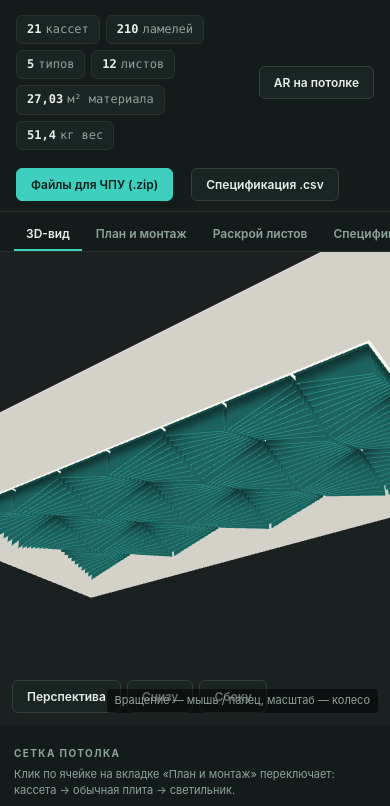
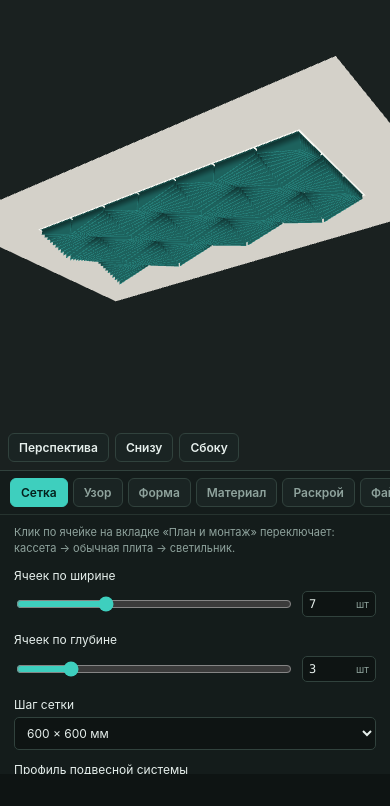
Before and after one commit to Vashevich/FETR, a plain HTML site: page index.html in a window 390 px wide. Shown: the part 70-876 px from the top of the page. After the commit the page ends 844 px from the top, so only its background shows below. Drawn offline with Linux system fonts and the light colour scheme.

Commit message:
Телефон: вид сверху на весь экран, параметры во вкладках внизу, AR во вкладках вида
Co-Authored-By: Claude Fable 5.2 <noreply@anthropic.com>
Claude-Session: https://claude.ai/code/session_01UbQDhADwFRRjTad1JNk1Bb

```diff
--- a/index.html
+++ b/index.html
@@ -2,7 +2,7 @@
 <html lang="ru">
 <head>
 <meta charset="utf-8">
-<meta name="viewport" content="width=device-width, initial-scale=1">
+<meta name="viewport" content="width=device-width, initial-scale=1, viewport-fit=cover">
 <title>ФЕТР — параметрический потолок в сетку Армстронг</title>
 <meta name="description" content="Конфигуратор ламельных кассет из фетра для подвесного потолка Армстронг: узор, 3D, раскрой листов и DXF для ЧПУ.">
 <style>
@@ -28,7 +28,15 @@ header{display:flex;align-items:center;gap:18px;padding:10px 16px;border-bottom:
 .btn.primary:hover{filter:brightness(1.08)}
 .btn:focus-visible,select:focus-visible,input:focus-visible,.chip:focus-visible,.tab:focus-visible{outline:2px solid var(--acc);outline-offset:1px}
 main{flex:1;display:flex;min-height:0}
-aside{width:300px;flex:none;border-right:1px solid var(--line);background:var(--panel);overflow-y:auto;padding:4px 14px 30px}
+aside{width:300px;flex:none;border-right:1px solid var(--line);background:var(--panel);display:flex;flex-direction:column;min-height:0}
+.ptabs{display:flex;flex-wrap:wrap;gap:5px;padding:10px 12px;border-bottom:1px solid var(--line);flex:none}
+.ptab{background:var(--panel2);border:1px solid var(--line2);color:var(--mute);border-radius:6px;padding:6px 10px;font:600 12px var(--sans);cursor:pointer;white-space:nowrap}
+.ptab.on{color:#04201c;background:var(--acc);border-color:var(--acc)}
+.panes{flex:1;min-height:0;overflow-y:auto;padding:12px 14px 30px;-webkit-overflow-scrolling:touch}
+.pane{display:none}.pane.on{display:block}
+.pane .btn{width:100%;margin-bottom:8px}
+.pane .stats{margin-bottom:12px}
+.upd2{display:none}
 aside h2{font:700 10px var(--sans);letter-spacing:1.4px;color:var(--mute);text-transform:uppercase;margin:18px 0 8px;padding-top:12px;border-top:1px solid var(--line)}
 aside h2:first-child{border-top:0;margin-top:6px}
 .hint{color:var(--mute);font-size:11px;margin:0 0 10px}
@@ -54,6 +62,7 @@ section.work{flex:1;display:flex;flex-direction:column;min-width:0}
 .tabs{display:flex;gap:2px;padding:6px 14px 0;border-bottom:1px solid var(--line);background:var(--panel);overflow-x:auto}
 .tab{background:none;border:0;border-bottom:2px solid transparent;color:var(--mute);font:600 12px var(--sans);padding:8px 12px;cursor:pointer;white-space:nowrap}
 .tab.on{color:var(--text);border-bottom-color:var(--acc)}
+#btnAR{color:var(--acc)}
 .warns{padding:0 14px}
 .warn{margin-top:8px;border:1px solid #6b4a1c;background:#2a1f10;color:var(--warn);padding:6px 10px;border-radius:5px;font-size:12px}
 .view{flex:1;min-height:0;overflow:auto;padding:14px;display:none;position:relative}
@@ -102,20 +111,33 @@ footer{display:none}
 #arui .bot button{font:600 14px var(--sans);min-width:48px;min-height:44px;padding:8px 12px;border-radius:10px;border:1px solid #fff6;background:#0009;color:#fff}
 #arui .bot button.x{background:var(--acc);color:#04201c;border-color:var(--acc)}
 #arui .bot span{font:13px var(--mono);min-width:110px;text-align:center}
-#upd{display:none;font:600 12px var(--sans);border-radius:14px;border:1px solid var(--warn);background:#2a1f10;color:var(--warn);padding:5px 12px;cursor:pointer;margin-top:5px}
-#upd.on{display:inline-block}
+.upd{display:none;font:600 12px var(--sans);border-radius:14px;border:1px solid var(--warn);background:#2a1f10;color:var(--warn);padding:5px 12px;cursor:pointer;margin-top:5px}
+body.hasupd .upd{display:inline-block}
+.tabs .upd{margin:2px 0 4px auto;flex:none}
 #armsg{display:none;position:fixed;inset:0;z-index:60;background:#000b;align-items:center;justify-content:center;padding:20px}
 #armsg.on{display:flex}
 #armsg div{background:var(--panel);border:1px solid var(--line2);border-radius:10px;padding:20px;max-width:440px;font-size:14px;line-height:1.5}
 #armsg button{margin-top:14px}
+@media (min-width:821px){ .tabs .upd{display:none !important} .ptabs,.onlym{display:none} .pane{display:block} .pane:first-child h2{border-top:0;margin-top:0;padding-top:0} }
 @media (max-width:820px){
-  body{overflow:auto;height:auto}
+  html,body{height:100%;overflow:hidden}
+  body{height:100dvh}
+  header{display:none}
   main{flex-direction:column}
-  aside{width:auto;border-right:0;border-bottom:1px solid var(--line);max-height:none}
-  section.work{min-height:0;order:-1}
-  .view{overflow:visible}
-  #v3d{min-height:56vh;overflow:hidden}
-  #gl{height:56vh}
+  section.work{order:-1;flex:1 1 0;min-height:0}
+  aside{width:auto;flex:0 0 36dvh;height:36dvh;border-right:0;border-top:1px solid var(--line2)}
+  .ptabs{flex-wrap:nowrap;overflow-x:auto;padding:7px 10px;scrollbar-width:none}
+  .ptabs::-webkit-scrollbar,.tabs::-webkit-scrollbar{display:none}
+  .panes{padding:10px 14px 24px}
+  .pane h2{display:none}
+  .tabs{padding:calc(2px + env(safe-area-inset-top)) 8px 0;scrollbar-width:none}
+  .tab{padding:8px 10px}
+  .view{padding:10px}
+  #v3d{padding:0}
+  .vnote{display:none}
+  .vbtns{left:8px;bottom:8px}
+  .vbtns .btn{padding:6px 10px}
+  .row input[type=range]{height:28px}
 }
 </style>
 </head>
@@ -124,10 +146,9 @@ footer{display:none}
   <div class="brand">
     <h1>ФЕТР · параметрический потолок</h1>
     <p>Ламельные кассеты из фетра в сетку Армстронг · раскрой для ЧПУ</p>
-    <button id="upd">Вышла новая версия — обновить ↻</button>
+    <button class="upd">Вышла новая версия — обновить ↻</button>
   </div>
   <div class="stats" id="stats"></div>
-  <button class="btn" id="btnAR">AR на потолке</button>
   <button class="btn primary" id="btnZip">Файлы для ЧПУ (.zip)</button>
   <button class="btn" id="btnCsv">Спецификация .csv</button>
 </header>
@@ -136,10 +157,12 @@ footer{display:none}
   <section class="work">
     <div class="tabs" role="tablist">
       <button class="tab on" data-v="v3d">3D-вид</button>
+      <button class="tab" id="btnAR">AR на потолке</button>
       <button class="tab" data-v="vplan">План и монтаж</button>
       <button class="tab" data-v="vnest">Раскрой листов</button>
       <button class="tab" data-v="vspec">Спецификация</button>
       <button class="tab" data-v="vhow">Конструкция</button>
+      <button class="upd">Новая версия — обновить ↻</button>
     </div>
     <div class="warns" id="warns"></div>
     <div class="view on" id="v3d">
@@ -203,13 +226,13 @@ const PRESETS = [
 ];
 
 const CTRL = [
-  {sec:'Сетка потолка', hint:'Клик по ячейке на вкладке «План и монтаж» переключает: кассета → обычная плита → светильник.'},
+  {sec:'Сетка потолка', tab:'Сетка', hint:'Клик по ячейке на вкладке «План и монтаж» переключает: кассета → обычная плита → светильник.'},
   {k:'nx', label:'Ячеек по ширине', type:'range', min:1, max:20, step:1, unit:'шт'},
   {k:'ny', label:'Ячеек по глубине', type:'range', min:1, max:12, step:1, unit:'шт'},
   {k:'cell', label:'Шаг сетки', type:'select', num:true, opts:[[600,'600 × 600 мм'],[625,'625 × 625 мм'],[610,'610 × 610 мм (24″)']]},
   {k:'profile', label:'Профиль подвесной системы', type:'select', opts:[['T24','T24 — полка 24 мм'],['T15','T15 — полка 15 мм']]},
   {k:'gridColor', label:'Цвет профиля', type:'select', opts:[['white','белый (как есть)'],['felt','в цвет ламелей (покрасить или наклеить)'],['black','чёрный']]},
-  {sec:'Узор'},
+  {sec:'Узор', tab:'Узор'},
   {presets:true},
   {k:'pattern', label:'Тип узора', type:'select', opts:[['hypar','Гипар — скрутка, как на видео'],['wave','Волна'],['zigzag','Ломаная (зигзаг)'],['circles','Круги на воде'],['funnel','Воронка'],['crystal','Кристаллы'],['dunes','Дюны (шум)']]},
   {k:'size', label:'Размер узора (ячеек на период)', type:'range', min:1, max:12, step:0.5, unit:'яч'},
@@ -221,22 +244,22 @@ const CTRL = [
   {k:'breaks', label:'Изломы ламели (0 — плавная кромка)', type:'range', min:0, max:8, step:1, unit:'шт'},
   {k:'steps', label:'Ступени по высоте (0 — без ступеней)', type:'range', min:0, max:10, step:1, unit:'шт'},
   {k:'invert', label:'Инвертировать (выступы ↔ впадины)', type:'check'},
-  {sec:'Уклон и граница', hint:'Общая форма всей инсталляции: плавный спад высоты в одну сторону и затухание к краям потолка.'},
+  {sec:'Уклон и граница', tab:'Форма', hint:'Общая форма всей инсталляции: плавный спад высоты в одну сторону и затухание к краям потолка.'},
   {k:'slopeDir', label:'Общий уклон', type:'select', opts:[['none','нет'],['x+','спад слева направо'],['x-','спад справа налево'],['y+','спад от дальней стены'],['y-','спад к дальней стене']]},
   {k:'slope', label:'Сила уклона', type:'range', min:0, max:100, step:5, unit:'%'},
   {k:'fade', label:'Затухание к краям', type:'range', min:0, max:100, step:5, unit:'%'},
-  {sec:'Кассета и материал'},
+  {sec:'Кассета и материал', tab:'Материал'},
   {k:'nLam', label:'Ламелей в кассете', type:'range', min:4, max:16, step:1, unit:'шт'},
   {k:'t', label:'Толщина фетра', type:'range', min:6, max:12, step:0.5, unit:'мм'},
   {k:'density', label:'Вес листа', type:'range', min:1, max:3, step:0.05, unit:'кг/м²'},
   {colors:true},
-  {sec:'Раскрой и станок'},
+  {sec:'Раскрой и станок', tab:'Раскрой'},
   {k:'sheetW', label:'Ширина листа', type:'range', min:1000, max:1500, step:10, unit:'мм'},
   {k:'sheetH', label:'Длина листа', type:'range', min:2000, max:3050, step:10, unit:'мм'},
   {k:'margin', label:'Отступ от края листа', type:'range', min:0, max:20, step:1, unit:'мм'},
   {k:'gap', label:'Зазор между деталями', type:'range', min:2, max:15, step:1, unit:'мм'},
   {k:'marks', label:'Маркировка деталей (слой MARK)', type:'check'},
-  {sec:'Стоимость (необязательно)'},
+  {sec:'Стоимость (необязательно)', tab:'Файлы', files:true},
   {k:'priceSheet', label:'Цена листа', type:'range', min:0, max:20000, step:100, unit:'₽'},
   {k:'priceCut', label:'Резка за погонный метр', type:'range', min:0, max:200, step:5, unit:'₽'},
   {reset:true}
@@ -579,17 +602,20 @@ function download(name, blob){ const a=document.createElement('a'); a.href=URL.c
 
 // ---------- боковая панель ----------
 function buildSide(){
-  const el=$('#side'); let h='';
+  const el=$('#side'); let h='', np=0; const secs=CTRL.filter(c=>c.sec);
+  h+='<div class="ptabs">'+secs.map((c,i)=>`<button class="ptab${i===0?' on':''}" data-p="${i}">${c.tab}</button>`).join('')+'</div><div class="panes">';
   for(const c of CTRL){
-    if(c.sec){ h+=`<h2>${c.sec}</h2>`+(c.hint?`<p class="hint">${c.hint}</p>`:''); continue; }
+    if(c.sec){ h+=(np?'</div>':'')+`<div class="pane${np===0?' on':''}" data-p="${np}"><h2>${c.sec}</h2>`+(c.hint?`<p class="hint">${c.hint}</p>`:''); np++;
+      if(c.files) h+='<div class="onlym"><div class="stats" id="stats2"></div><button class="btn primary" data-act="zip">Файлы для ЧПУ (.zip)</button><button class="btn" data-act="csv">Спецификация .csv</button><p class="hint" style="margin-top:8px">Стоимость — необязательно: укажите цены, итог появится в спецификации.</p></div>';
+      continue; }
     if(c.presets){ h+='<div class="chips">'+PRESETS.map((p,i)=>`<button class="chip" data-preset="${i}">${p[0]}</button>`).join('')+'</div>'; continue; }
     if(c.colors){ h+='<div class="f"><label>Цвет фетра</label><div class="sw" id="sw">'+FELTS.map(f=>`<button data-col="${f[0]}" title="${f[1]}" aria-label="${f[1]}" style="background:${f[0]}"></button>`).join('')+'<input type="color" id="colPick" aria-label="Свой цвет"></div></div>'; continue; }
-    if(c.reset){ h+='<h2>Проект</h2><button class="btn" id="btnReset" style="width:100%">Сбросить настройки</button>'; continue; }
+    if(c.reset){ h+='<button class="btn" id="btnReset" style="margin-top:10px">Сбросить настройки</button>'; continue; }
     if(c.type==='range') h+=`<div class="f"><label for="r_${c.k}">${c.label}</label><div class="row"><input type="range" id="r_${c.k}" data-k="${c.k}" min="${c.min}" max="${c.max}" step="${c.step}"><div class="num"><input type="number" data-k="${c.k}" min="${c.min}" max="${c.max}" step="${c.step}" aria-label="${c.label}"><i>${c.unit}</i></div></div></div>`;
     else if(c.type==='select') h+=`<div class="f"><label for="s_${c.k}">${c.label}</label><select id="s_${c.k}" data-k="${c.k}" ${c.num?'data-num="1"':''}>${c.opts.map(o=>`<option value="${o[0]}">${o[1]}</option>`).join('')}</select></div>`;
     else if(c.type==='check') h+=`<label class="check"><input type="checkbox" data-k="${c.k}">${c.label}</label>`;
   }
-  el.innerHTML=h;
+  el.innerHTML=h+'</div></div>';
   el.addEventListener('input', e=>{ const t=e.target, k=t.dataset.k;
     if(t.id==='colPick'){ S.felt=t.value; syncSide(); schedule(); return; }
     if(!k) return;
@@ -600,6 +626,8 @@ function buildSide(){
     schedule(); });
   el.addEventListener('change', e=>{ const t=e.target; if(t.type==='number' && t.dataset.k){ S[t.dataset.k]=clamp(parseFloat(t.value)||+t.min, +t.min, +t.max); syncSide(); schedule(); } });
   el.addEventListener('click', e=>{ const t=e.target;
+    if(t.classList.contains('ptab')){ for(const x of el.querySelectorAll('.ptab,.pane')) x.classList.toggle('on', x.dataset.p===t.dataset.p); el.querySelector('.panes').scrollTop=0; return; }
+    if(t.dataset.act==='zip'){ $('#btnZip').click(); return; } if(t.dataset.act==='csv'){ $('#btnCsv').click(); return; }
     if(t.dataset.preset!==undefined){ Object.assign(S, PRESETS[+t.dataset.preset][1]); S.preset=+t.dataset.preset; syncSide(); schedule(); }
     else if(t.dataset.col){ S.felt=t.dataset.col; syncSide(); schedule(); }
     else if(t.id==='btnReset'){ S=JSON.parse(JSON.stringify(DEF)); syncSide(); schedule(); } });
@@ -623,8 +651,8 @@ function schedule(){ if(pend) return; pend=true; requestAnimationFrame(()=>{ pen
 
 function render(rebuilt){
   const st=M.st;
-  $('#stats').innerHTML = [[st.nCass,'кассет'],[st.nLam,'ламелей'],[st.types,'типов'],[st.sheets,'листов'],[fmt(st.partArea/1e6,2),'м² материала'],[fmt(st.weight,1),'кг вес']]
-    .map(a=>`<div class="stat"><b>${a[0]}</b><span>${a[1]}</span></div>`).join('');
+  const s2=$('#stats2'); $('#stats').innerHTML = [[st.nCass,'кассет'],[st.nLam,'ламелей'],[st.types,'типов'],[st.sheets,'листов'],[fmt(st.partArea/1e6,2),'м² материала'],[fmt(st.weight,1),'кг вес']]
+    .map(a=>`<div class="stat"><b>${a[0]}</b><span>${a[1]}</span></div>`).join(''); if(s2) s2.innerHTML=$('#stats').innerHTML;
   $('#warns').innerHTML = M.warns.map(w=>`<div class="warn">${esc(w)}</div>`).join('');
   if(activeView==='v3d'){ if(rebuilt||!GL.fresh) GL.upload(); GL.resize(); GL.draw(); } else GL.fresh=false;
   if(activeView==='vplan') renderPlan();
@@ -834,7 +862,7 @@ const GL = (()=>{
   api.draw = function(){ if(!ok||!count||api.ar) return; gl.bindFramebuffer(gl.FRAMEBUFFER,null);
     gl.viewport(0,0,cv.width,cv.height); gl.clearColor(0.10,0.13,0.125,1); gl.clear(gl.COLOR_BUFFER_BIT|gl.DEPTH_BUFFER_BIT);
     const asp=cv.width/cv.height, fov=38*Math.PI/180, f=1/Math.tan(fov/2), near=cam.dist*0.02, far=cam.dist*6;
-    const dist = cam.dist * Math.max(1, 1.15/asp);
+    const dist = cam.dist * Math.max(1, 1.7/asp);
     const pr=new Float32Array([f/asp,0,0,0, 0,f,0,0, 0,0,(far+near)/(near-far),-1, 0,0,2*far*near/(near-far),0]);
     const cp=Math.cos(cam.pitch), ex=cam.tx+dist*cp*Math.sin(cam.yaw), ey=cam.ty+dist*Math.sin(cam.pitch), ez=cam.tz+dist*cp*Math.cos(cam.yaw);
     let zx=ex-cam.tx, zy=ey-cam.ty, zz=ez-cam.tz; const zl=Math.hypot(zx,zy,zz); zx/=zl; zy/=zl; zz/=zl;
@@ -979,9 +1007,9 @@ $('#btnCsv').addEventListener('click', ()=> download('fetr_specification.csv', n
 // ---------- проверка новой версии: сравниваем страницу на сервере с той, что открыта ----------
 (()=>{ if(!/^https?:/.test(location.protocol)) return; let base=null;
   const get=()=>fetch(location.pathname+'?v='+Date.now(),{cache:'no-store'}).then(r=>r.ok?r.text():Promise.reject()).then(t=>t.length+':'+crc32(new TextEncoder().encode(t)));
-  const check=()=>{ if(document.hidden) return; get().then(h=>{ if(base===null) base=h; else if(h!==base) $('#upd').classList.add('on'); }).catch(()=>{}); };
+  const check=()=>{ if(document.hidden) return; get().then(h=>{ if(base===null) base=h; else if(h!==base) document.body.classList.add('hasupd'); }).catch(()=>{}); };
   check(); setInterval(check,120000); document.addEventListener('visibilitychange',check);
-  $('#upd').addEventListener('click',()=>location.reload());
+  for(const b of document.querySelectorAll('.upd')) b.addEventListener('click',()=>location.reload());
 })();
 
 // ---------- старт ----------
```
